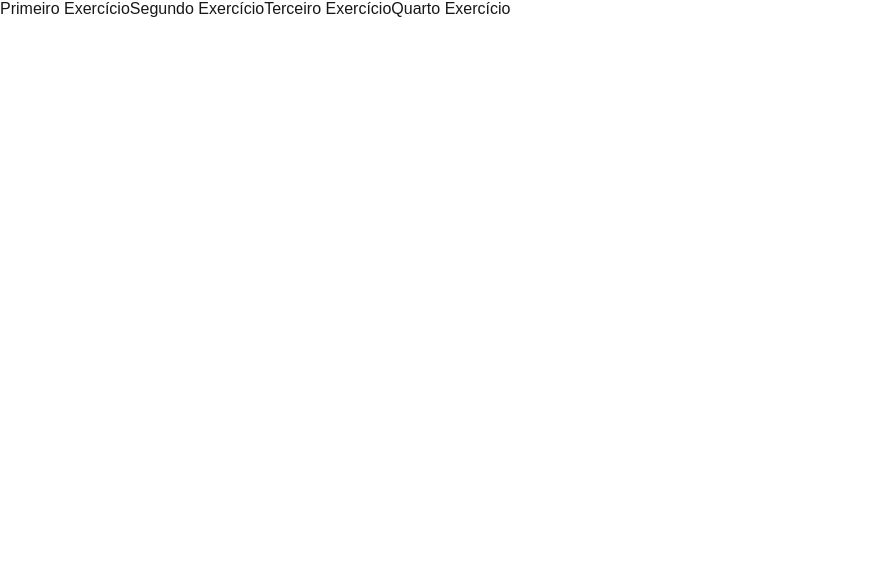
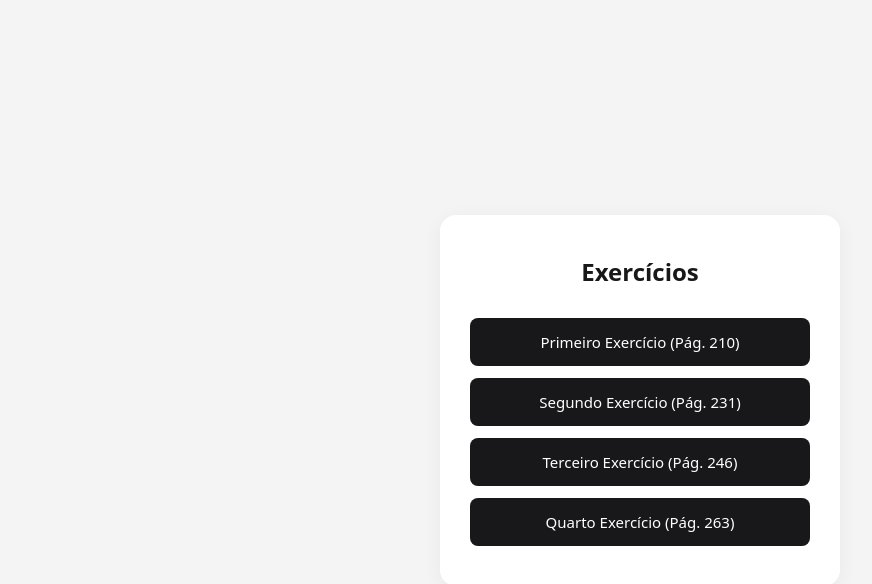
Before and after one commit to camilatorquato/Atividades-e-Projetos-Prog-Web-e-Mobile, a Next.js app in the folder atividade-01/: page / in a window 1280 px wide. Shown: the top 584 px of the page, without its empty margins (0-872 px from the left). Built offline with nearby package versions, Linux system fonts and the light colour scheme.

Commit message:
Finalização atividade

```diff
--- a/atividade-01/app/exercicio-pg-210/page.js
+++ b/atividade-01/app/exercicio-pg-210/page.js
@@ -30,7 +30,7 @@ const styles = {
     position: 'absolute',
     top: '20px',
     left: '20px',
-    backgroundColor: 'white',
+    backgroundColor: 'black',
     color: 'pink',
     padding: '12px 20px',
     borderRadius: '6px',
--- a/atividade-01/app/page.js
+++ b/atividade-01/app/page.js
@@ -1,13 +1,70 @@
 import Link from 'next/link';
 
 export default function Home() {
+  const exercicios = [
+    { path: '/exercicio-pg-210', label: 'Primeiro Exercício (Pág. 210)' },
+    { path: '/exercicio-pg-231', label: 'Segundo Exercício (Pág. 231)' },
+    { path: '/exercicio-pg-246', label: 'Terceiro Exercício (Pág. 246)' },
+    { path: '/exercicio-pg-263', label: 'Quarto Exercício (Pág. 263)' },
+  ];
+
   return (
-   <main>
-    <Link href="/exercicio-pg-210">Primeiro Exercício</Link>
-    <Link href="/exercicio-pg-231">Segundo Exercício</Link>
-    <Link href="/exercicio-pg-246">Terceiro Exercício</Link>
-    <Link href="/exercicio-pg-263">Quarto Exercício</Link>
+    <main style={styles.container}>
+      <div style={styles.menu}>
+        <h1 style={styles.titulo}>Exercícios</h1>
 
+        <div style={styles.grid}>
+          {exercicios.map((ex, index) => (
+            <Link key={index} href={ex.path} style={styles.link}>
+              {ex.label}
+            </Link>
+          ))}
+        </div>
+      </div>
     </main>
   );
 }
+
+const styles = {
+  container: {
+    backgroundColor: '#f4f4f5',
+    minHeight: '100vh',
+    display: 'flex',
+    justifyContent: 'center',
+    alignItems: 'center',
+    fontFamily: 'system-ui, sans-serif',
+    margin: 0,
+    padding: '20px',
+  },
+  menu: {
+    backgroundColor: '#ffffff',
+    padding: '40px 30px',
+    borderRadius: '16px',
+    boxShadow: '0 4px 20px rgba(0, 0, 0, 0.05)',
+    width: '100%',
+    maxWidth: '400px',
+    textAlign: 'center',
+  },
+  titulo: {
+    fontSize: '24px',
+    color: '#18181b',
+    marginBottom: '30px',
+    fontWeight: '700',
+  },
+  grid: {
+    display: 'flex',
+    flexDirection: 'column',
+    gap: '12px',
+  },
+  link: {
+    display: 'block',
+    backgroundColor: '#18181b',
+    color: '#ffffff',
+    padding: '14px',
+    borderRadius: '8px',
+    textDecoration: 'none',
+    fontWeight: '500',
+    fontSize: '15px',
+    textAlign: 'center',
+  }
+};
```
Also changed, not shown: atividade-01/app/exercicio-pg-263/page.js (+141 -2 lines).
